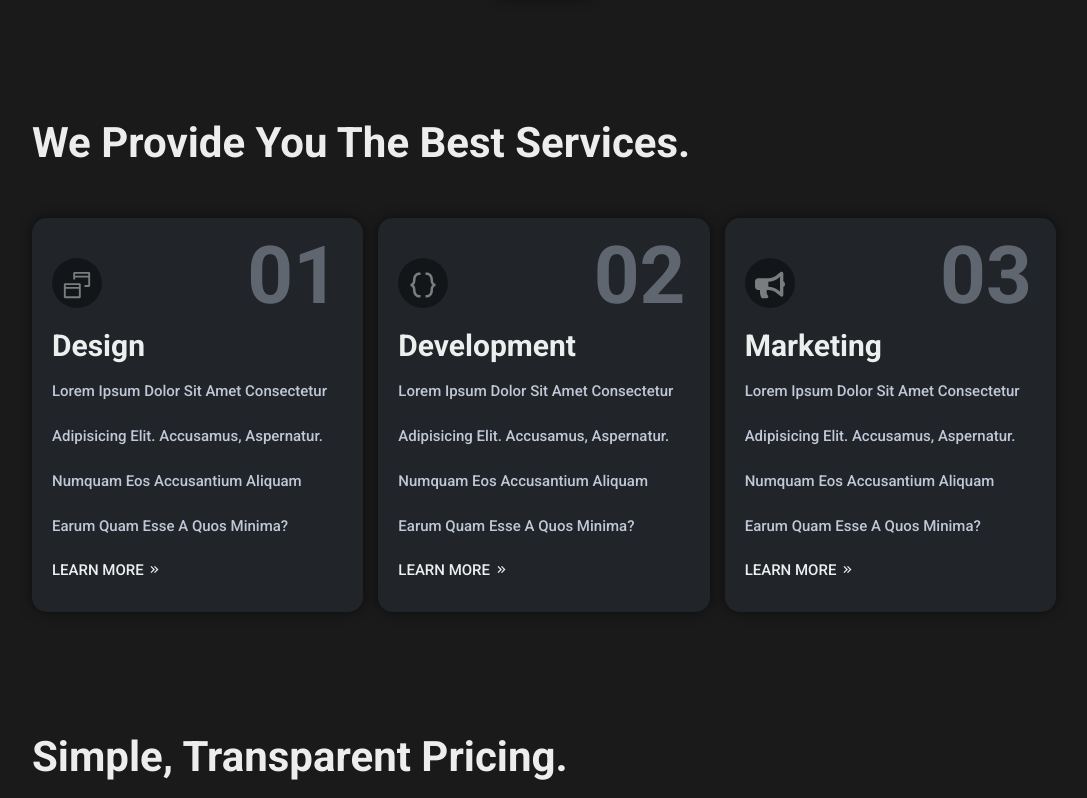
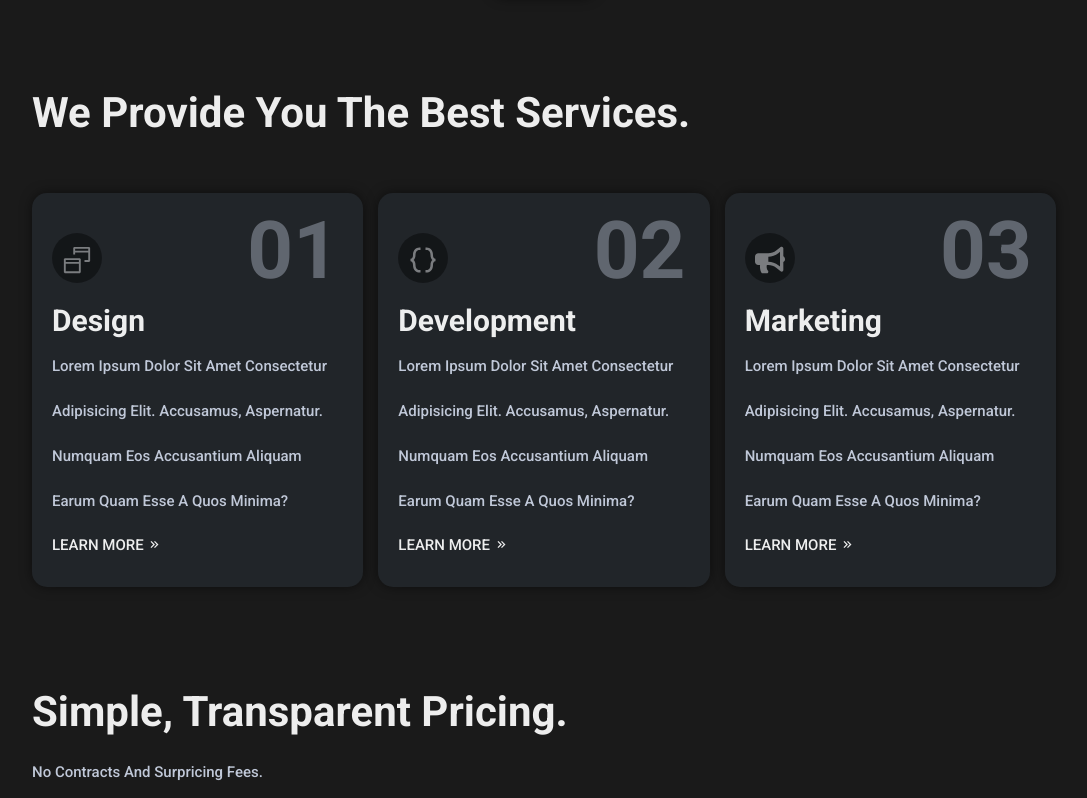
Before and after one commit to amrrashor/DOT, a Next.js app: page / in a window 1280 px wide. Shown: the part 1022-1820 px from the top of the page, without its empty margins (96-1183 px from the left). Built offline with nearby package versions, Linux system fonts and the light colour scheme.

Commit message:
i made a section heading component

```diff
--- a/sections/Home/banner/Banner.js
+++ b/sections/Home/banner/Banner.js
@@ -4,7 +4,8 @@ import Link from 'next/link'
 import { BiChevronRight } from "react-icons/bi";
 
 //styled components
-import { MainHeading, Paragraph ,Flex, Button, StyledContainer, Column, StyledRow, Image } from "../../../components/layout/Layout.styled"
+import SectionHeading from '../../../components/SectionHeading/index'
+import { Flex, Button, StyledContainer } from "../../../components/layout/Layout.styled"
 import { BannerContainer, BannerBox } from "./Banner.styled"
 
 const Banner = () => {
@@ -14,8 +15,7 @@ const Banner = () => {
             <div className="bannerBg">
                 <BannerBox>
                     <Flex Direction="column" className="desc">
-                        <MainHeading>want to set up your business today?</MainHeading>
-                        <Paragraph>create a high performance solution</Paragraph>
+                        <SectionHeading title="want to set up your business today?" desc="create a high performance solution" />
                     </Flex>
                     <Link href="/contact">
                             <Button>find more <BiChevronRight /></Button>
--- a/sections/Home/news/News.js
+++ b/sections/Home/news/News.js
@@ -2,16 +2,16 @@ import Link from 'next/link';
 
 import { BiChevronRight } from 'react-icons/bi';
 
-import { StyledContainer, StyledRow, Column, Paragraph, Title, Image, MainHeading, Flex, TexTBtn, Button } from "../../../components/layout/Layout.styled";
+import SectionHeading from '../../../components/SectionHeading';
+import { StyledContainer, StyledRow, Column, Paragraph, Title, Image, Flex, TexTBtn, Button } from "../../../components/layout/Layout.styled";
 import { NewsContainer } from "./News.styled";
 import Data from './Data';
 
 const News = () => {
     return (
         <NewsContainer>
-            <StyledContainer className="text-center">
-                <MainHeading>our latest news</MainHeading>
-                <Paragraph>m dolor sit amet consectetur adipisicing elit. Accusamus, aspernatur. Numquam eos accusantium aliquam earum quam esse a quos min</Paragraph>
+            <StyledContainer>
+                <SectionHeading title="our latest news" desc="m dolor sit amet consectetur adipisicing elit. Accusamus, aspernatur. Numquam eos accusantium aliquam earum quam esse a quos min" />
                 <StyledRow m="40px 0 0 0">
                     {Data.map(d => (
                         <Column align="left" key={d.id} xs={12} sm={12} md={6} lg={4}>
--- a/sections/Home/pricing/Pricing.js
+++ b/sections/Home/pricing/Pricing.js
@@ -6,13 +6,12 @@ import {
     StyledContainer,
     StyledRow,
     Column,
-    Paragraph,
-    MainHeading,
     Divider
 } from '../../../components/layout/Layout.styled'
 //components
 import PriceToggler from "./PriceToggle";
 import PriceCard from "./PriceCard";
+import SectionHeading from "../../../components/SectionHeading";
 //data
 import Data from './Data';
 
@@ -31,8 +30,7 @@ const Pricing = () => {
     return (
         <PricingContainer>
             <StyledContainer>
-                <MainHeading>simple, transparent pricing.</MainHeading>
-                <Paragraph>no contracts and surpricing fees.</Paragraph>
+                <SectionHeading title="simple, transparent pricing." desc="no contracts and surpricing fees." />
                 <PriceToggler option={option} handleToggle={handleToggle} />
                 <Divider />
                 <StyledRow>
--- a/sections/Home/services/Services.js
+++ b/sections/Home/services/Services.js
@@ -3,15 +3,16 @@ import Link from 'next/link'
 import { CgChevronDoubleRight } from 'react-icons/cg'
 import { motion } from 'framer-motion';
 
+import SectionHeading from '../../../components/SectionHeading';
 import { ServiceContainer } from './Services.styled';
-import { MainHeading, Paragraph, StyledContainer, StyledRow, Column, Icon, Flex, TexTBtn, Title, SubHeading } from '../../../components/layout/Layout.styled';
+import { Paragraph, StyledContainer, StyledRow, Column, Icon, Flex, TexTBtn, Title, SubHeading } from '../../../components/layout/Layout.styled';
 import Data from './Data';
 
 const Services = () => {
     return (
         <ServiceContainer>
             <StyledContainer>
-                <MainHeading m="40px 0">we provide you the best services.</MainHeading>
+                <SectionHeading title="we provide you the best services." />
                 <StyledRow>
                     {Data.map(d => (
                         <Column key={ d.id } lg={4} md={6} xs={12}>
--- a/sections/Home/testmonials/Testmonials.js
+++ b/sections/Home/testmonials/Testmonials.js
@@ -5,15 +5,16 @@ import SwiperCore, { Autoplay, Pagination } from "swiper";
 SwiperCore.use([Autoplay,Pagination]);
 import 'swiper/css';
 
+import SectionHeading from '../../../components/SectionHeading';
 import { TestContainer } from "./Testmonials.styled"
-import { StyledContainer, MainHeading, Title, Paragraph, Icon, Flex } from "../../../components/layout/Layout.styled"
+import { StyledContainer, Title, Paragraph, Icon, Flex } from "../../../components/layout/Layout.styled"
 import Data from './Data';
 
 const Testmonials = () => {
     return (
         <TestContainer>
             <StyledContainer>
-                <MainHeading>what our customers say.</MainHeading>
+                <SectionHeading title="what our customers say."/>
                 <Swiper
                     spaceBetween={30}
                     slidesPerView={2}
--- a/sections/Home/workProcess/WorkProcess.js
+++ b/sections/Home/workProcess/WorkProcess.js
@@ -2,6 +2,7 @@ import { useState } from "react";
 
 import { motion } from "framer-motion";
 
+import SectionHeading from "../../../components/SectionHeading";
 import { WorkContainer, Tab, Content } from "./WorkProcess.styled";
 import {
     StyledContainer,
@@ -63,8 +64,9 @@ const WorkProcess = () => {
     return (
         <WorkContainer>
             <StyledContainer>
-                <MainHeading>work process</MainHeading>
-                <Paragraph>Lorem, ipsum dolor sit amet consectetur adipisicing elit. Officiis, iste harum soluta repellendus aliquid, rem magnam esse voluptas necessitatibus quod, nobis aperiam omnis unde similique inventore quibusdam repudiandae modi reiciendis!</Paragraph>
+                <SectionHeading title="work process" desc="Lorem, ipsum dolor sit amet consectetur adipisicing elit. Officiis, iste harum soluta repellendus aliquid, rem magnam esse voluptas necessitatibus quod, nobis aperiam omnis unde similique inventore quibusdam repudiandae modi reiciendis!" />
+                <MainHeading></MainHeading>
+                <Paragraph></Paragraph>
                 <Flex Justify="flex-start">
                     {Data.map(d => (
                         <Tab className="text-center" key={d.id}  active={active === d.id} onClick={()=>handleClick(d.id)}>
```
